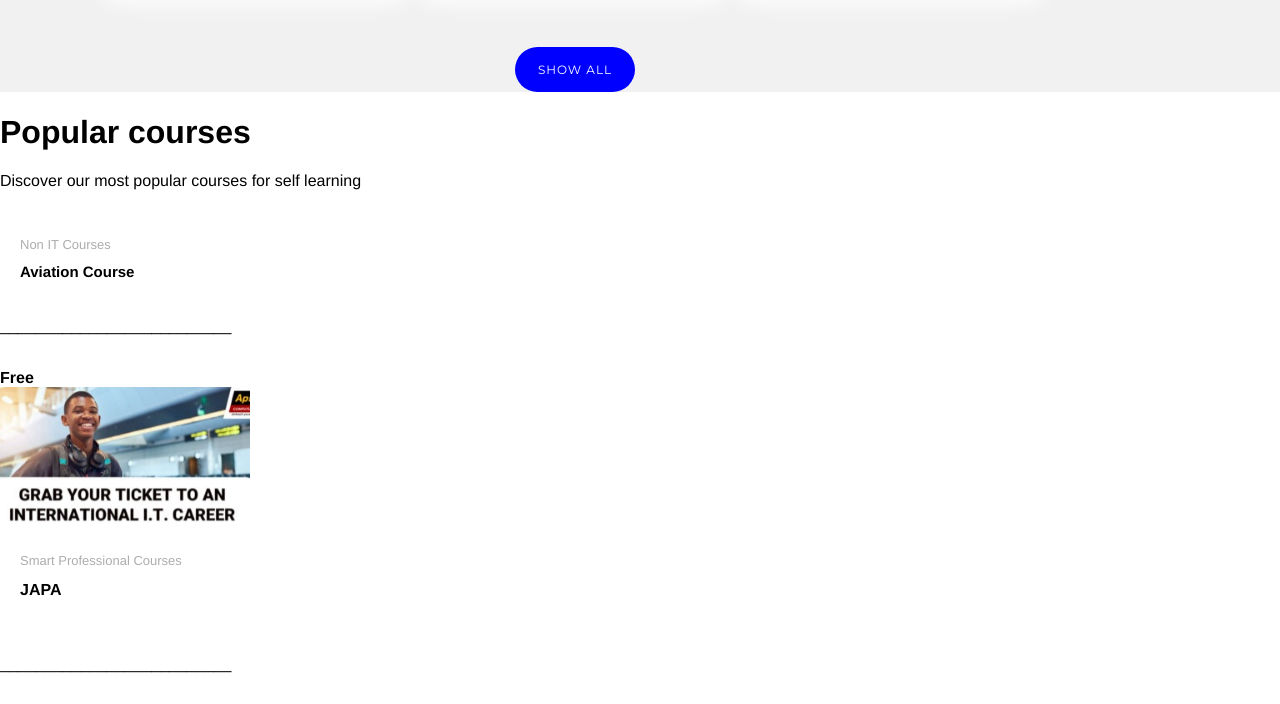
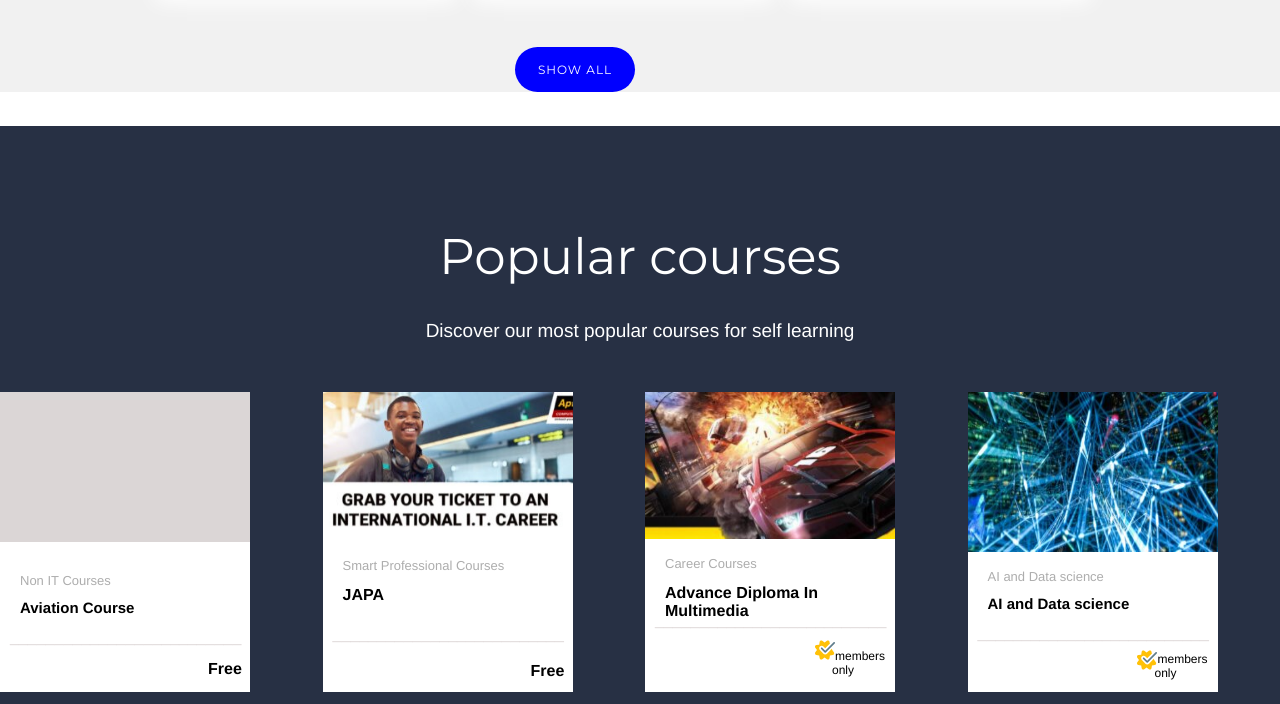
Before and after one commit to misthashira/project, a plain HTML site: page index.html in a window 1280 px wide. Shown: the part 3181-3885 px from the top of the page. Drawn offline with Linux system fonts and the light colour scheme.

Commit message:
Update style.css

```diff
--- a/style.css
+++ b/style.css
@@ -313,7 +313,7 @@ span img{
     color: #fff;
 }
 .grid2{
-    margin-left: 100px;
+    margin-left: 150px;
     display: flex;
     flex-wrap: wrap;
     margin-top: 50px;
@@ -421,7 +421,8 @@ top: -70px;
     top: -90px;
     font-size: 12px;
     margin-right: 10px;
-}.members-only3{
+}
+.members-only3{
     text-align: end;
     position: relative;
     top: -65px;
@@ -555,3 +556,77 @@ top: -70px;
     animation: ease-in 5s 1;
 
 }
+.grid3{
+    margin-top: 50px;
+    display: grid;
+    grid-template-columns: max-content;
+    grid-template-columns: auto auto auto auto;
+    gap: 10px;
+}
+.grid-box{
+    width: 250px;
+    height: 300px;
+    background-color: #fff;
+    margin-bottom: 100px;
+}
+.dix2{
+    background-color: #dbd6d6;
+    width: 250px;
+    height: 150px;
+}
+.free5{
+      margin-left: 200px;
+      position: relative;
+      top: -45px;
+      right:-8px;
+}
+.d-line{
+    color: #dfd9d9;
+    position: relative;
+    top: -25px;
+    left: 10px;
+}
+.d-line2{
+    color: #dfd9d9;
+    position: relative;
+    top: -35px;
+    left: 10px;
+}
+.free55{
+    margin-left: 200px;
+    position: relative;
+    top: -50px;
+    right: -8px;
+}
+.members-only5{
+    text-align: end;
+    position: relative;
+    top: -70px;
+    font-size: 12px;
+    margin-right: 10px;
+}
+.members-only5 img{
+    text-align: end;
+    position: relative;
+    top: 7px;
+    font-size: 12px;
+    margin-right: 0px;
+}
+.popular-courses{
+    background-color: #273044;
+}
+.hard h1 {
+    padding-top: 100px;
+    text-align: center;
+    font-weight: 100;
+    font-family: 'Montserrat';
+    font-size: 50px;
+    color: #fff;
+}
+ .hard p {
+    text-align: center;
+    font-size: 19px;
+    color: #fff;
+}
+.hard{
+}
```
